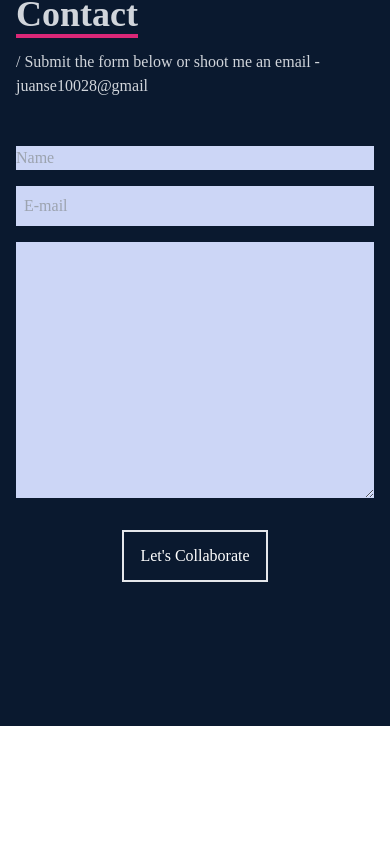
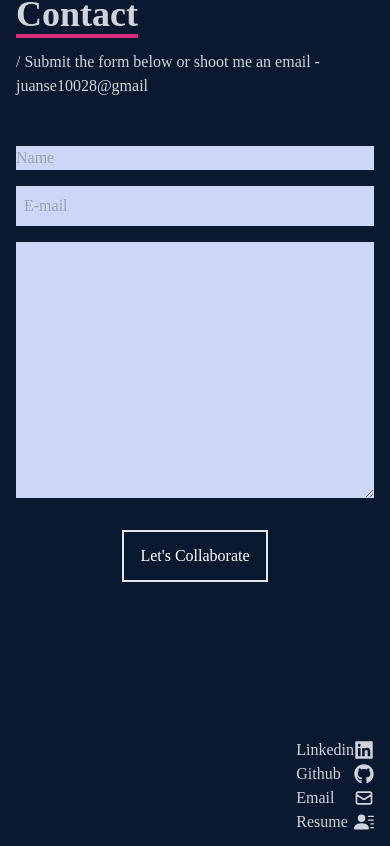
Before and after one commit to juangatti/portafolio, a React (Create React App) app: page / in a window 390 px wide. Shown: the part 4406-5252 px from the top of the page. Before the commit the page ends 5132 px from the top, so only its background shows below. Built offline with nearby package versions, Linux system fonts and the light colour scheme.

Commit message:
footer add

```diff
--- a/public/index.html
+++ b/public/index.html
@@ -2,7 +2,7 @@
 <html lang="en">
   <head>
     <meta charset="utf-8" />
-    <link rel="icon" href="%PUBLIC_URL%/favicon.ico" />
+    <link rel="icon" href="%PUBLIC_URL%/JGLogo.png" />
     <meta name="viewport" content="width=device-width, initial-scale=1" />
     <meta name="theme-color" content="#000000" />
     <meta
--- a/src/App.js
+++ b/src/App.js
@@ -1,9 +1,13 @@
 import About from "./components/About/About";
 import Contact from "./components/Contact/Contact";
+import Footer from "./components/Footer/Footer";
 import Home from "./components/Home/Home";
 import Navbar from "./components/Navbar/Navbar";
 import Skills from "./components/Skills/Skills";
 import Work from "./components/Work/Work";
+
+
+
 
 function App() {
   return (
@@ -14,6 +18,7 @@ function App() {
       <Skills/>
       <Work/>
       <Contact/>
+      <Footer/>
     </div>
   );
 }
--- a/src/actions/constants.js
+++ b/src/actions/constants.js
@@ -1,2 +1,2 @@
-export const ES_es = 'Es_es'
+export const ES_es = 'ES_es'
 export const ENG_eng = 'ENG_eng'
--- /dev/null
+++ b/src/components/Footer/Footer.jsx
@@ -0,0 +1,49 @@
+import React from 'react'
+import {  FaGithub, FaLinkedin } from 'react-icons/fa';
+import { HiOutlineMail } from 'react-icons/hi';
+import { BsFillPersonLinesFill } from 'react-icons/bs'
+import { useSelector } from 'react-redux';
+import Cv_ENG from '../../assets/CV_ENG.pdf'
+import Cv_ES from '../../assets/CV_ES.pdf'
+
+export default function Footer() {
+
+    const lenguage = useSelector((state) => state.lenguage)
+
+    return (
+        <div className='flex lg:hidden  w-full h-[120px] bg-[#0a192f]  justify-center items-center p-4 '>
+            <ul className='absolute right-0'>
+                <li className='flex justify-between items-center '>
+                    <a className='flex justify-between items-center w-full text-gray-300 hover:text-pink-600 hover:border-pink-600 '
+                    href="https://www.linkedin.com/in/juan-sebastian-gatti/">
+                        Linkedin <FaLinkedin size ={20}/>
+                    </a>
+                </li>
+                <li className='flex justify-between items-center'>
+                    <a className='flex justify-between items-center w-full text-gray-300 hover:text-pink-600 hover:border-pink-600 '
+                    href="https://github.com/juangatti">
+                        Github <FaGithub size={20} />
+                    </a>
+                </li>
+                <li className='flex justify-between items-center'>
+                    <a className='flex justify-between items-center w-full text-gray-300 hover:text-pink-600 hover:border-pink-600'
+                    href="mailto:juanse10028@gmail.com">
+                        Email <HiOutlineMail size={20} />
+                    </a>
+                </li>
+                <li className='flex justify-between items-center'>
+                    {(lenguage === 'ENG_eng')
+                        ? <a className='flex justify-between items-center w-full text-gray-300 hover:text-pink-600 hover:border-pink-600'
+                        href={Cv_ES} download={Cv_ES}>
+                            Curriculum <BsFillPersonLinesFill size={20}/>
+                        </a>
+                        : <a className='flex justify-between items-center w-full text-gray-300 hover:text-pink-600 hover:border-pink-600'
+                        href={Cv_ENG} download={Cv_ENG}>
+                            Resume <BsFillPersonLinesFill size={20}/>
+                        </a>
+                    }
+                </li>
+            </ul>
+        </div>
+    )
+}
--- a/src/components/Navbar/MobileMenu.jsx
+++ b/src/components/Navbar/MobileMenu.jsx
@@ -1,5 +1,5 @@
 import React,{useState} from 'react'
-import {Link} from 'react-scroll'
+
 import { useSelector } from 'react-redux'
 
 
@@ -13,45 +13,7 @@ export default function MobileMenu() {
     return (
     <>
 
-            <li className='py-6 text-4xl'>
-                    <Link onClick={handleClick} to='home' smooth={true} duration={500}>
-                        Home
-                    </Link>
-                </li>
-            <li className='py-6 text-4xl'>
-                    <Link onClick={handleClick} to='about' smooth={true} duration={500}>
-                        About
-                    </Link>
-            </li>
-            <li className='py-6 text-4xl'>
-                    <Link onClick={handleClick} to='skills' smooth={true} duration={500}>
-                        Skills
-                    </Link>
-            </li>
-            <li className='py-6 text-4xl'>
-                {
-                    (lenguage === "ENG_eng")
-                    ?<Link onClick={handleClick} to='work' smooth={true} duration={500}>
-                    Trabajos
-                    </Link>
-                    :<Link onClick={handleClick} to='work' smooth={true} duration={500}>
-                    Work
-                    </Link>
-                }
 
-            </li>
-            <li className='py-6 text-4xl'>
-                {
-                  (lenguage === "ENG_eng")
-                  ?<Link onClick={handleClick} to='contact' smooth={true} duration={500}>
-                  Contacto
-                </Link>
-                  :<Link onClick={handleClick} to='contact' smooth={true} duration={500}>
-                  Contact
-                </Link>
-                }
-
-            </li>
 
 
     </>
--- a/src/reducer/reducer.js
+++ b/src/reducer/reducer.js
@@ -6,7 +6,7 @@ const intialState = {
 
 export default function rootReducer(state = intialState, action) {
     switch (action.type) {
-        case 'Es_es':
+        case 'ES_es':
             return{
                 ...state,
                 lenguage: action.payload
```
Also changed, not shown: src/components/Lenguage/lenguageButton.jsx (+7 -7 lines), src/components/Navbar/Navbar.jsx (+65 -21 lines), public/JGLogo.png (added), src/components/Work/Work.jsx (line endings or trailing spaces).
